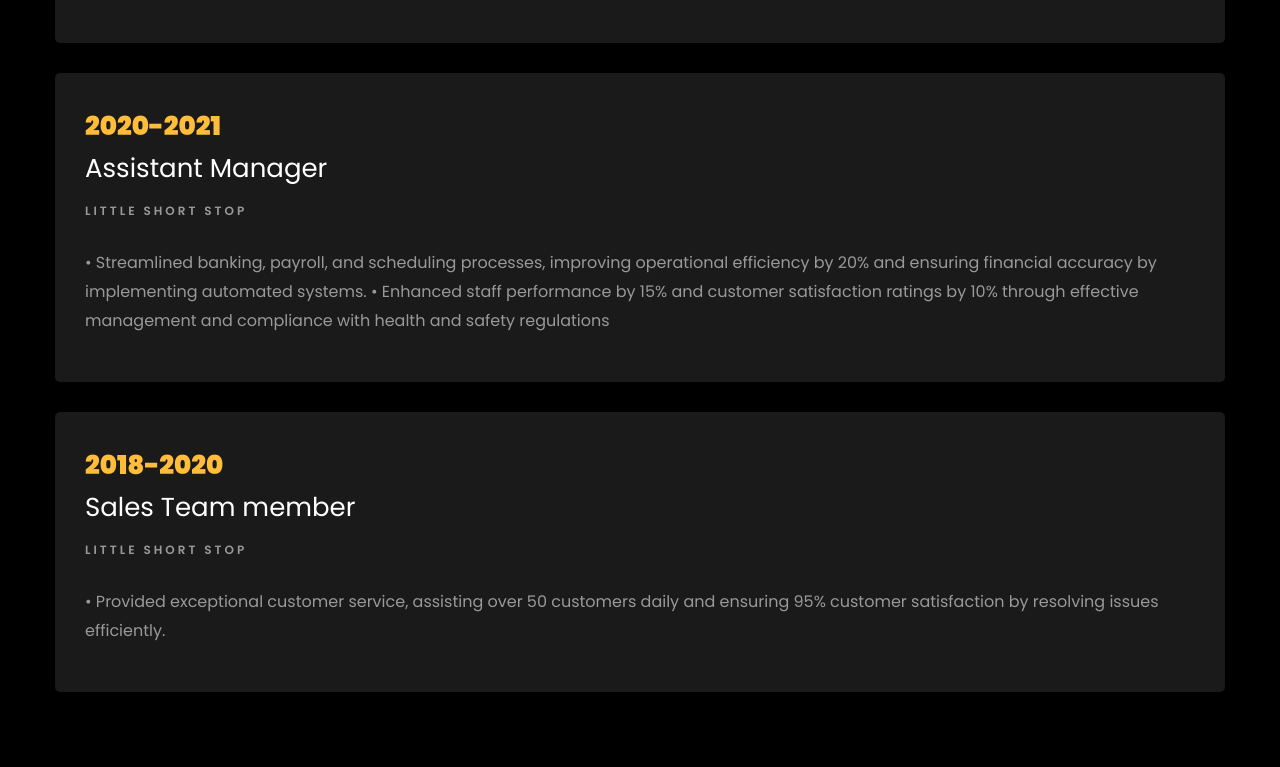
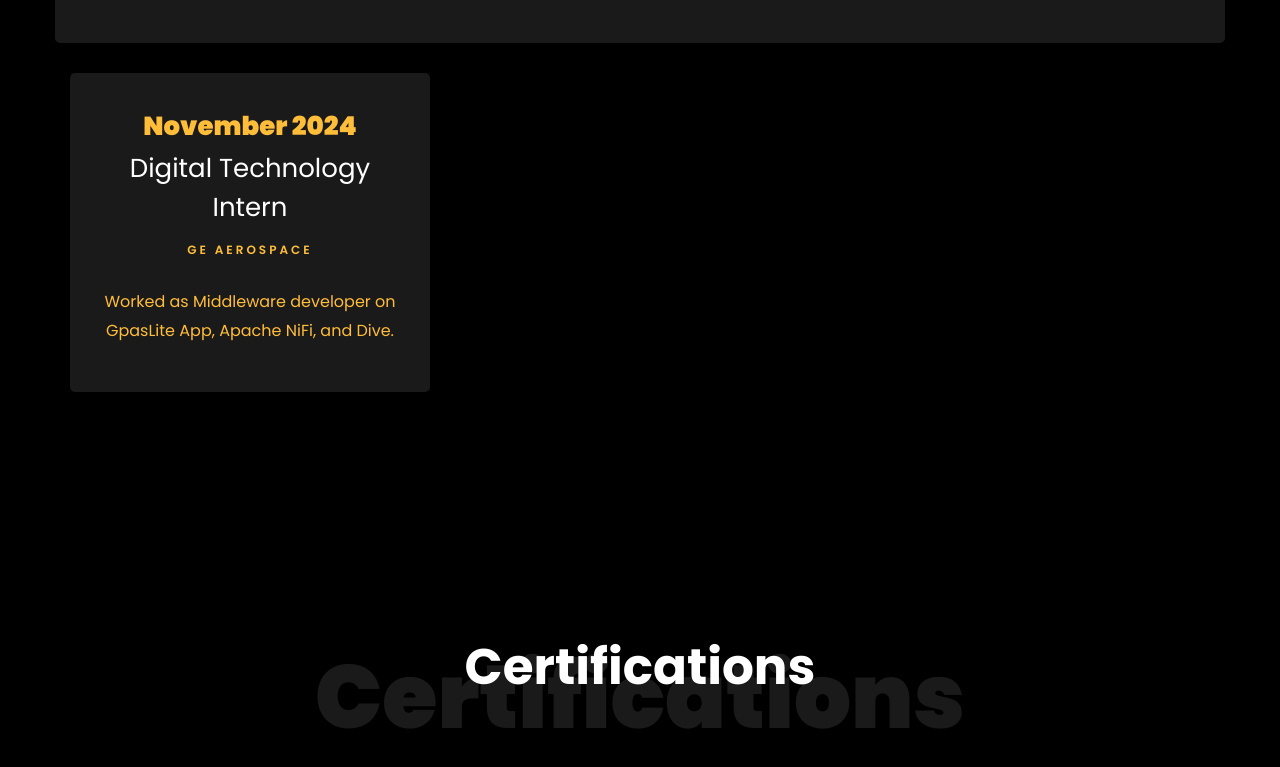
Before and after one commit to ParvinderBabar/parvinder-portfolio, a plain HTML site: page index.html in a window 1280 px wide. Shown: the part 3857-4624 px from the top of the page. Drawn offline with Linux system fonts and the light colour scheme; files whose address does not match are found by name.

Commit message:
Updated portfolio content

```diff
--- a/index.html
+++ b/index.html
@@ -560,32 +560,26 @@ JavaScript, HTML/CSS, Visual Studio, Git, GitHub
 
               </p>
             </div>
-            <div class="resume-wrap ftco-animate">
-              <span class="date">2020-2021</span>
-              <h2>Assistant Manager </h2>
-              <span class="position">Little Short Stop</span>
-              <p class="mt-4">
-                • Streamlined banking, payroll, and scheduling processes, improving operational
-efficiency by 20% and ensuring financial accuracy by implementing automated
-systems. • Enhanced staff performance by 15% and customer satisfaction ratings
-by 10% through effective management and compliance with health and safety
-regulations
 
-              </p>
-            </div>
-            <div class="resume-wrap ftco-animate">
-              <span class="date">2018-2020</span>
-              <h2>Sales Team member</h2>
-              <span class="position">Little Short Stop
-</span>
-              <p class="mt-4">
-                • Provided exceptional customer service, assisting over 50 customers daily and
-ensuring 95% customer satisfaction by resolving issues efficiently.
 
-              </p>
-            </div>
-          </div>
-        </div>
+
+
+<div class="col-md-4 text-center d-flex ftco-animate">
+  <a href="experience-ge.html" class="resume-wrap ftco-animate">
+
+
+    <span class="date">November 2024</span>
+    <h2>Digital Technology Intern</h2>
+    <span class="position">GE Aerospace</span>
+    <p class="mt-4">
+      Worked as Middleware developer on GpasLite App, Apache NiFi, and Dive.
+    </p>
+  </a>
+</div>
+
+
+
+
         <!-- <div class="row justify-content-center mt-5">
           <div class="col-md-6 text-center ftco-animate">
             <p><a href="" class="btn btn-primary py-4 px-5">Download CV</a></p>
--- a/scss/style.scss
+++ b/scss/style.scss
@@ -4,7 +4,7 @@
 $font-primary: 'Poppins',Arial, sans-serif;
 
 $white: #fff;
-$black: #000000;
+$black: #243e9a;
 $darken: #232931;
 
 $primary: #ffbd39;
```
Also changed, not shown: experience-ge.html (added).
